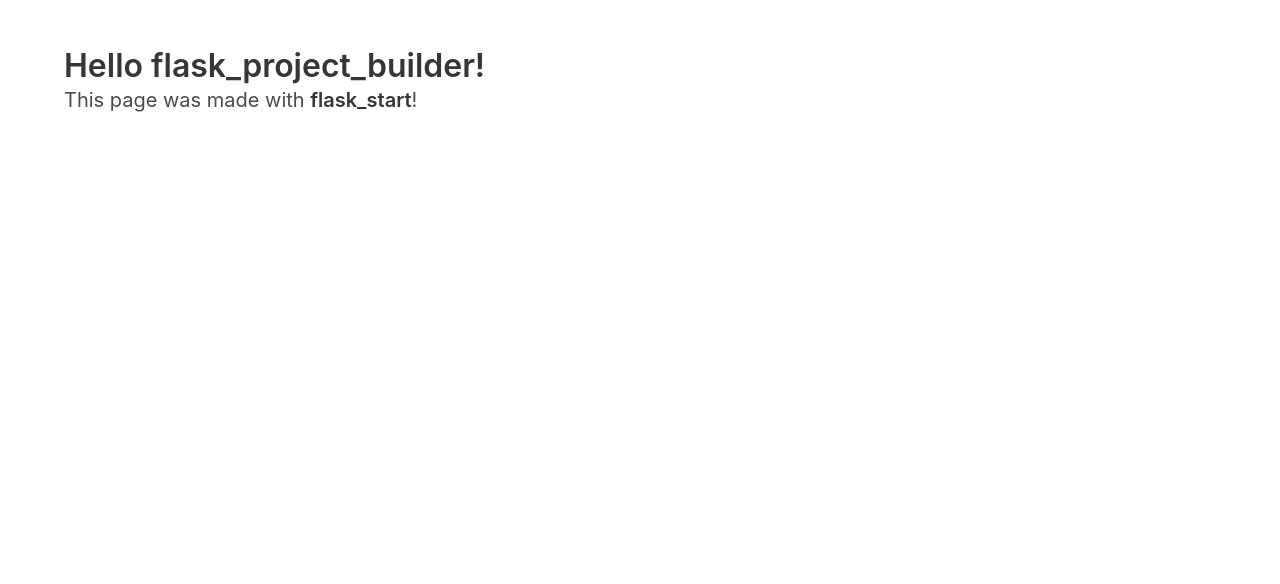
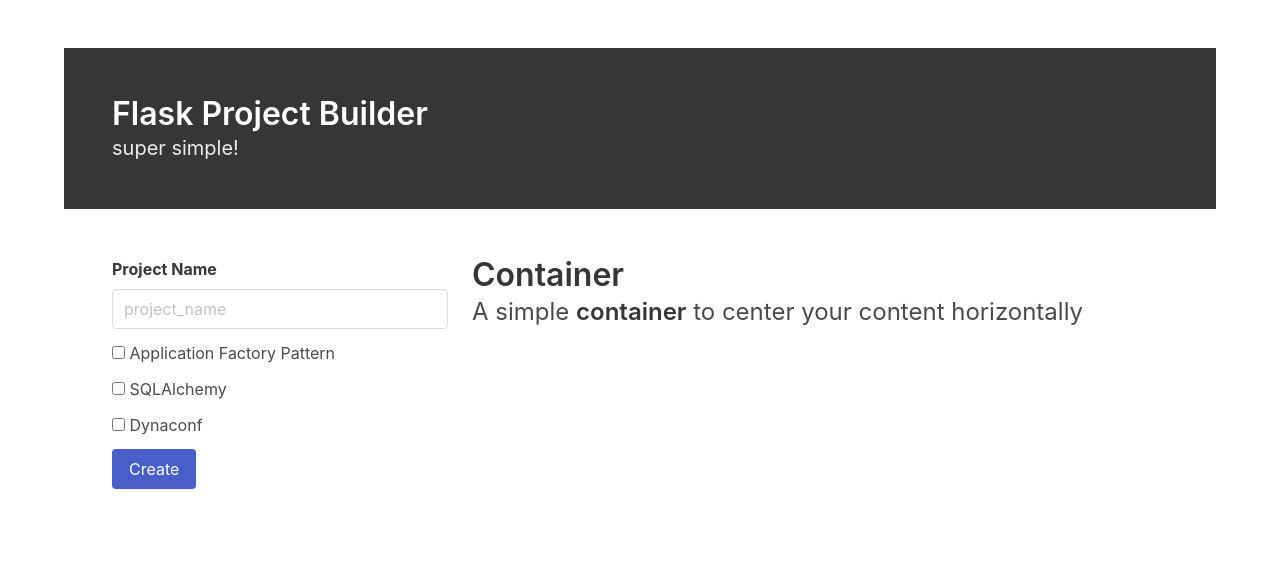
Before and after one commit to cesargodoi/flask_project_builder, a Python web app: template flask_project_builder/templates/index.html in a window 1280 px wide. Shown: the top 584 px of the page. Run offline with Jinja, Linux system fonts and the light colour scheme; the template is opened without the code that fills it, so the values that code supplies are empty.

Commit message:
update index.html

```diff
--- /dev/null
+++ b/flask_project_builder/templates/base.html
@@ -0,0 +1,20 @@
+<!DOCTYPE html>
+<html>
+
+<head>
+    <meta charset="utf-8">
+    <meta name="viewport" content="width=device-width, initial-scale=1">
+    <title>start flask!</title>
+    <link rel="stylesheet" href="https://cdn.jsdelivr.net/npm/bulma@0.9.0/css/bulma.min.css">
+</head>
+
+<body>
+    <section class="section">
+        <div class="container">
+            {% block content %}
+            {% endblock content %}
+        </div>
+    </section>
+</body>
+
+</html>
--- a/flask_project_builder/templates/index.html
+++ b/flask_project_builder/templates/index.html
@@ -1,24 +1,83 @@
-<!DOCTYPE html>
-<html>
+{% extends 'base.html' %}
 
-<head>
-    <meta charset="utf-8">
-    <meta name="viewport" content="width=device-width, initial-scale=1">
-    <title>Hello flask_project_builder!</title>
-    <link rel="stylesheet" href="https://cdn.jsdelivr.net/npm/bulma@0.9.0/css/bulma.min.css">
-</head>
-
-<body>
-    <section class="section">
+{% block content %}
+<section class="hero is-dark">
+    <div class="hero-body">
         <div class="container">
             <h1 class="title">
-                Hello flask_project_builder!
+                Flask Project Builder
             </h1>
-            <p class="subtitle">
-                This page was made with <strong>flask_start</strong>!
-            </p>
+            <h2 class="subtitle">
+                super simple!
+            </h2>
         </div>
-    </section>
-</body>
+    </div>
+</section>
 
-</html>
+<section class="section">
+    <div class="columns">
+        <div class="column is-one-third">
+            <form action="">
+                <div class="field">
+                    <label class="label">Project Name</label>
+                    <div class="control">
+                        <input class="input" type="text" name="project_name" placeholder="project_name">
+                    </div>
+                </div>
+
+                <div class="field">
+                    <div class="control">
+                        <label class="checkbox">
+                            <input type="checkbox" name="afp">
+                            Application Factory Pattern
+                        </label>
+                    </div>
+                </div>
+
+                <div class="field">
+                    <div class="control">
+                        <label class="checkbox">
+                            <input type="checkbox" name="sqlal">
+                            SQLAlchemy
+                        </label>
+                    </div>
+                </div>
+
+                <div class="field">
+                    <div class="control">
+                        <label class="checkbox">
+                            <input type="checkbox" name="dyna">
+                            Dynaconf
+                        </label>
+                    </div>
+                </div>
+
+
+                <div class="field is-grouped">
+                    <div class="control">
+                        <button class="button is-link">Create</button>
+                    </div>
+                </div>
+            </form>
+        </div>
+        <div class="column">
+            <header class="bd-header">
+                <div class="bd-header-titles">
+                    <h1 class="title">
+                        Container
+                    </h1>
+                    <p class="subtitle is-4">
+
+                        A simple <strong>container</strong> to center your content horizontally
+
+                    </p>
+
+                </div>
+
+            </header>
+        </div>
+        <!-- <div class="column">Auto</div> -->
+    </div>
+</section>
+
+{% endblock content %}
--- a/settings.toml
+++ b/settings.toml
@@ -21,7 +21,8 @@
   "flask_project_builder.ext.migrate:init_app",
   "flask_project_builder.ext.auth:init_app",
   "flask_project_builder.ext.admin:init_app",
-  "flask_project_builder.ext.cli:init_app", # "flask_project_builder.ext.toolbar:init_app",
+  "flask_project_builder.ext.cli:init_app",
+  "flask_project_builder.ext.toolbar:init_app",
   "flask_project_builder.ext.site:init_app",
   "flask_project_builder.ext.hooks:init_app",
 ]
```
